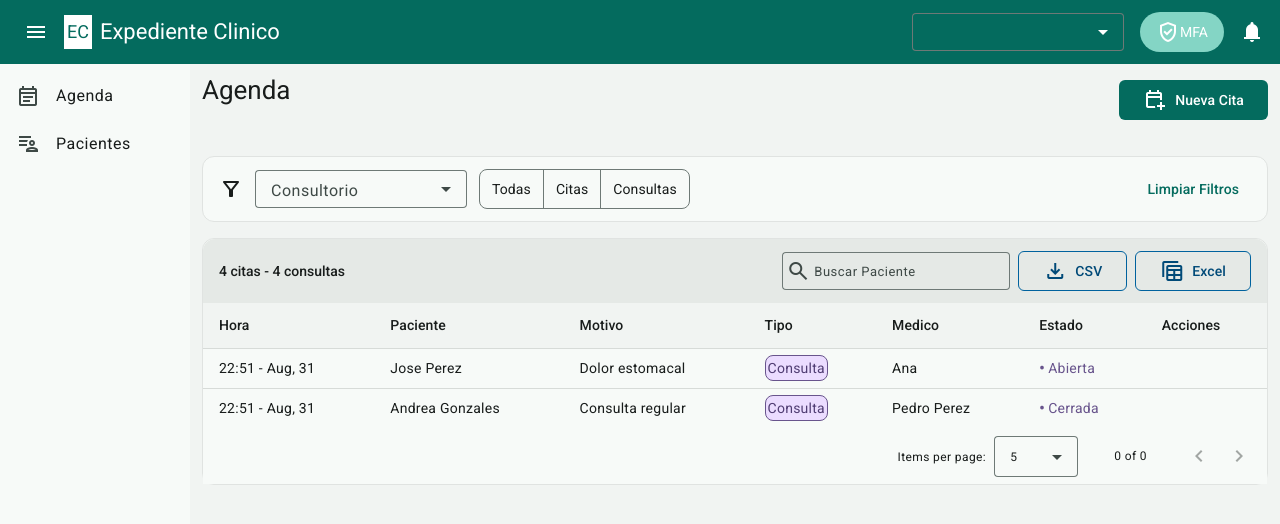
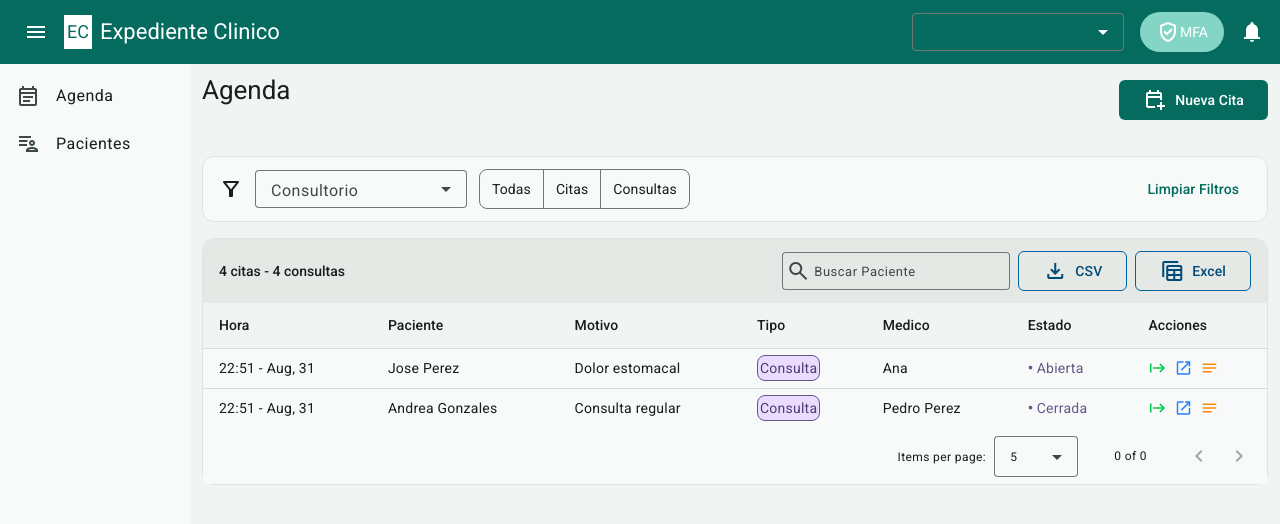
Before and after one commit to pitaya-labs/colibri, an Angular app: page /agenda in a window 1280 px wide. Shown: the top 524 px of the page. Built offline with nearby package versions, Linux system fonts and the light colour scheme.

Commit message:
added agenda icons

```diff
--- a/src/app/features/agenda/list/list.html
+++ b/src/app/features/agenda/list/list.html
@@ -96,7 +96,13 @@
 
         <ng-container matColumnDef="actions">
           <th mat-header-cell *matHeaderCellDef> Acciones </th>
-          <td mat-cell *matCellDef="let element"> {{element.actions}} </td>
+          <td mat-cell *matCellDef="let element">
+            <div class="flex flex-row gap-2">
+              <span class="material-symbols-outlined icon-sm text-green-500 hover:cursor-pointer" matTooltip="Iniciar Consulta" routerLink="/consultation">start</span>
+              <span class="material-symbols-outlined icon-sm text-blue-500 hover:cursor-pointer">open_in_new</span>
+              <span class="material-symbols-outlined icon-sm text-orange-400 hover:cursor-pointer">notes</span>
+            </div>
+          </td>
         </ng-container>
 
         <tr mat-header-row *matHeaderRowDef="displayedColumns"></tr>
--- a/src/app/features/agenda/list/list.ts
+++ b/src/app/features/agenda/list/list.ts
@@ -11,6 +11,7 @@ import { MatButtonToggle, MatButtonToggleGroup } from '@angular/material/button-
 import { DatePipe } from '@angular/common';
 import { MatPaginator } from '@angular/material/paginator';
 import { RouterLink } from '@angular/router';
+import { MatTooltip } from '@angular/material/tooltip';
 
 @Component({
   imports: [
@@ -39,6 +40,7 @@ import { RouterLink } from '@angular/router';
     MatPrefix,
     DatePipe,
     MatPaginator,
+    MatTooltip,
   ],
   selector: 'app-list',
   styleUrl: './list.css',
--- a/src/app/features/consultation/consultation.ts
+++ b/src/app/features/consultation/consultation.ts
@@ -1,5 +1,5 @@
 import { Component, computed, ElementRef, inject, signal, viewChild } from '@angular/core';
-import { RouterLink } from '@angular/router';
+import { Router, RouterLink } from '@angular/router';
 import { MatButton } from '@angular/material/button';
 import { MatFormField, MatInput, MatLabel, MatSuffix } from '@angular/material/input';
 import { PageContainer } from '@shared-ui/page-structure/page-container';
@@ -66,6 +66,7 @@ export interface Cie10Entry {
 })
 export default class Consultation {
   private readonly modalService = inject(ModalService);
+  private readonly router: Router = inject(Router);
 
   readonly savedSecondsAgo = 12;
 
@@ -305,7 +306,11 @@ export default class Consultation {
           'registran como una adenda vinculada. ¿Deseas finalizar y bloquear la nota?',
         'Si, finalizar y bloquear',
       )
-      .subscribe((confirmed) => console.log('finalizar nota', confirmed));
+      .subscribe((confirmed) => {
+        if (confirmed) {
+          this.router.navigate(['/agenda'])
+        }
+      });
   }
 
   displayFn(item: Cie10Entry | null): string {
--- a/src/assets/styles/material-symbols.generated.css
+++ b/src/assets/styles/material-symbols.generated.css
@@ -1,4 +1,4 @@
-@import url("https://fonts.googleapis.com/css2?family=Material+Symbols+Outlined:opsz,wght,FILL,GRAD@24,400,0,0&icon_names=add,android_wifi_3_bar_off,arrow_back,arrow_forward,attach_file,calendar_add_on,cancel,check,check_circle,chevron_right,close,cloud_done,delete,domain,download,edit,error,event,event_note,expand_less,expand_more,filter_alt,help,home,image,info,lock,menu,monitor_heart,notifications,patient_list,person,person_add,remove_circle_outline,save,search,settings,shopping_cart,table_view,trending_down,trending_flat,trending_up,verified_user");
+@import url("https://fonts.googleapis.com/css2?family=Material+Symbols+Outlined:opsz,wght,FILL,GRAD@24,400,0,0&icon_names=add,android_wifi_3_bar_off,arrow_back,arrow_forward,attach_file,calendar_add_on,cancel,check,check_circle,chevron_right,close,cloud_done,delete,domain,download,edit,error,event,event_note,expand_less,expand_more,filter_alt,help,home,image,info,lock,menu,monitor_heart,notes,notifications,open_in_new,patient_list,person,person_add,remove_circle_outline,save,search,settings,shopping_cart,start,table_view,trending_down,trending_flat,trending_up,verified_user");
 
 .material-symbols-outlined {
   font-variation-settings:
--- a/src/styles.css
+++ b/src/styles.css
@@ -10,3 +10,7 @@
   align-items: center;
   gap: 8px;
 }
+
+.material-symbols-outlined.icon-sm { font-size: 18px; }
+.material-symbols-outlined.icon-md { font-size: 20px; }
+.material-symbols-outlined.icon-lg { font-size: 32px; }
--- a/tools/material-symbols.icons.mjs
+++ b/tools/material-symbols.icons.mjs
@@ -44,6 +44,11 @@ export const materialSymbols = [
   'error',
   'help',
 
+  //agenda
+  'start',
+  'open_in_new',
+  'notes',
+
   // Clinical note
   'cloud_done',
   'monitor_heart',
```
